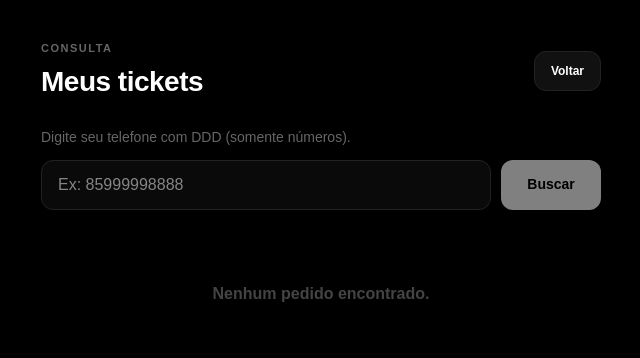
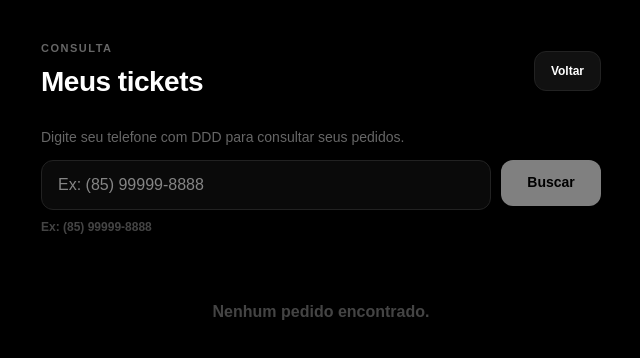
Before and after one commit to Dev-nathansilva/Rifa-idba, a Next.js app: page /meus-tickets in a window 1280 px wide. Shown: the top 358 px of the page, without its empty margins (319-959 px from the left). Built offline with nearby package versions, Linux system fonts and the light colour scheme.

Commit message:
padronização do loading, validação meus tickets

```diff
--- a/src/app/checkout/page.js
+++ b/src/app/checkout/page.js
@@ -2,6 +2,7 @@
 
 import { useEffect, useMemo, useState } from "react";
 import { useRouter } from "next/navigation";
+import LoadingScreen from "@/components/LoadingScreen";
 
 function pad4(n) {
   return String(n).padStart(4, "0");
@@ -243,9 +244,9 @@ export default function CheckoutPage() {
           ticketNumbers,
           buyer: {
             buyer_name: normalizeName(form.buyer_name),
-            buyer_phone: onlyDigits(form.buyer_phone),
+            buyer_phone: form.buyer_phone.trim(),
             buyer_email: form.buyer_email.trim(),
-            buyer_document: onlyDigits(form.buyer_document),
+            buyer_document: form.buyer_document.trim(),
           },
         }),
       });
@@ -263,29 +264,7 @@ export default function CheckoutPage() {
     }
   }
 
-  if (loading) {
-    return (
-      <div style={styles.loadingPage}>
-        <div
-          style={{
-            width: 32,
-            height: 32,
-            border: "3px solid rgba(255, 255, 255, 0.05)",
-            borderTop: "3px solid #fff",
-            borderRadius: "50%",
-            animation: "spin 0.8s linear infinite",
-          }}
-        />
-        <style jsx global>{`
-          @keyframes spin {
-            100% {
-              transform: rotate(360deg);
-            }
-          }
-        `}</style>
-      </div>
-    );
-  }
+  if (loading) return <LoadingScreen />;
 
   return (
     <div style={styles.page}>
--- a/src/app/meus-tickets/MeusTicketsCliente.js
+++ b/src/app/meus-tickets/MeusTicketsCliente.js
@@ -34,29 +34,79 @@ function statusStyle(status) {
   return { color: "#666", background: "#111", border: "1px solid #222" };
 }
 
+function onlyDigits(s) {
+  return String(s || "").replace(/\D/g, "");
+}
+
+function formatPhoneBR(value) {
+  const d = onlyDigits(value).slice(0, 11);
+
+  if (d.length === 0) return "";
+  if (d.length <= 2) return `(${d}`;
+  if (d.length <= 6) return `(${d.slice(0, 2)}) ${d.slice(2)}`;
+  if (d.length <= 10)
+    return `(${d.slice(0, 2)}) ${d.slice(2, 6)}-${d.slice(6)}`;
+  return `(${d.slice(0, 2)}) ${d.slice(2, 7)}-${d.slice(7)}`;
+}
+
+function isValidPhoneBR(value) {
+  const d = onlyDigits(value);
+
+  // 10 (fixo) ou 11 (celular) com DDD
+  if (!(d.length === 10 || d.length === 11)) return false;
+
+  // DDD não pode começar com 0
+  if (d[0] === "0") return false;
+
+  // opcional: celular normalmente começa com 9 (após DDD) quando tem 11 dígitos
+  // se quiser forçar:
+  // if (d.length === 11 && d[2] !== "9") return false;
+
+  return true;
+}
+
 export default function MeusTicketsClient() {
   const router = useRouter();
   const searchParams = useSearchParams();
   const raffleId = searchParams.get("raffleId") || "";
 
   const [phone, setPhone] = useState("");
+  const [touched, setTouched] = useState(false);
+
   const [loading, setLoading] = useState(false);
   const [orders, setOrders] = useState([]);
   const [errorMsg, setErrorMsg] = useState("");
 
-  const canSearch = useMemo(
-    () => phone.replace(/\D/g, "").length >= 10,
-    [phone],
-  );
+  const phoneDigits = useMemo(() => onlyDigits(phone), [phone]);
+
+  const phoneError = useMemo(() => {
+    if (!touched) return "";
+    if (!phoneDigits) return "Digite seu telefone com DDD.";
+    if (!isValidPhoneBR(phone)) return "Telefone inválido. Ex: (85) 99999-8888";
+    return "";
+  }, [touched, phoneDigits, phone]);
+
+  const canSearch = useMemo(() => {
+    return isValidPhoneBR(phone) && !loading;
+  }, [phone, loading]);
 
   async function buscar() {
+    setTouched(true);
+
+    if (!isValidPhoneBR(phone)) {
+      setErrorMsg("Digite um telefone válido para buscar seus pedidos.");
+      setOrders([]);
+      return;
+    }
+
     setLoading(true);
     setErrorMsg("");
     setOrders([]);
 
     try {
       const qs = new URLSearchParams();
-      qs.set("phone", phone);
+      // ✅ manda só dígitos para funcionar mesmo com telefone salvo formatado no banco
+      qs.set("phone", phoneDigits);
       if (raffleId) qs.set("raffleId", raffleId);
 
       const res = await fetch(`/api/my-orders?${qs.toString()}`);
@@ -86,24 +136,40 @@ export default function MeusTicketsClient() {
         </header>
 
         <p style={styles.instruction}>
-          Digite seu telefone com DDD (somente números).
+          Digite seu telefone com DDD para consultar seus pedidos.
         </p>
 
         <div style={styles.searchRow}>
-          <input
-            value={phone}
-            onChange={(e) => setPhone(e.target.value)}
-            placeholder="Ex: 85999998888"
-            style={styles.input}
-          />
+          <div style={{ flex: 1 }}>
+            <input
+              value={phone}
+              onChange={(e) => {
+                setPhone(formatPhoneBR(e.target.value));
+                if (errorMsg) setErrorMsg("");
+              }}
+              onBlur={() => setTouched(true)}
+              placeholder="Ex: (85) 99999-8888"
+              inputMode="tel"
+              autoComplete="tel"
+              style={{
+                ...styles.input,
+                ...(phoneError ? styles.inputError : null),
+              }}
+            />
+            {phoneError ? (
+              <div style={styles.fieldError}>{phoneError}</div>
+            ) : (
+              <div style={styles.hint}>Ex: (85) 99999-8888</div>
+            )}
+          </div>
 
           <button
             onClick={buscar}
-            disabled={!canSearch || loading}
+            disabled={!canSearch}
             style={{
               ...styles.primaryBtn,
-              opacity: !canSearch || loading ? 0.5 : 1,
-              cursor: !canSearch || loading ? "not-allowed" : "pointer",
+              opacity: !canSearch ? 0.5 : 1,
+              cursor: !canSearch ? "not-allowed" : "pointer",
             }}
           >
             {loading ? <div className="spinner-sm" /> : "Buscar"}
@@ -116,7 +182,7 @@ export default function MeusTicketsClient() {
           </div>
         )}
 
-        <div style={{ marginTop: 32 }}>
+        <div style={{ marginTop: 24 }}>
           {orders.length === 0 && !loading ? (
             <div style={styles.emptyState}>Nenhum pedido encontrado.</div>
           ) : (
@@ -124,6 +190,7 @@ export default function MeusTicketsClient() {
               const nums = (o.order_items || [])
                 .map((i) => i.ticket_number)
                 .sort((a, b) => a - b);
+
               const st = statusStyle(o.status);
 
               return (
@@ -238,12 +305,18 @@ const styles = {
     alignItems: "center",
     justifyContent: "center",
     minWidth: 100,
+    height: 46,
   },
 
   instruction: { fontSize: 14, color: "#666", marginBottom: 12 },
-  searchRow: { display: "flex", gap: 10, marginBottom: 20 },
+  searchRow: {
+    display: "flex",
+    gap: 10,
+    marginBottom: 14,
+    alignItems: "flex-start",
+  },
   input: {
-    flex: 1,
+    width: "100%",
     background: "#0a0a0a",
     border: "1px solid #222",
     padding: "12px 16px",
@@ -252,6 +325,14 @@ const styles = {
     fontSize: 16,
     outline: "none",
   },
+  inputError: { border: "1px solid #ff4444" },
+  fieldError: {
+    marginTop: 8,
+    fontSize: 12,
+    color: "#ff4444",
+    fontWeight: 700,
+  },
+  hint: { marginTop: 8, fontSize: 12, color: "#444", fontWeight: 600 },
 
   errorBox: {
     background: "#1a0000",
@@ -280,6 +361,7 @@ const styles = {
     justifyContent: "space-between",
     alignItems: "flex-start",
     marginBottom: 20,
+    gap: 14,
   },
   orderId: { fontSize: 12, fontWeight: 800, color: "#444", marginBottom: 6 },
   statusBadge: {
--- a/src/app/pagar/[orderId]/page.js
+++ b/src/app/pagar/[orderId]/page.js
@@ -133,8 +133,8 @@ export default function PagarPage() {
   return (
     <div style={styles.page}>
       <div style={styles.container}>
-        <header style={styles.header}>
-          <div>
+        <header className="flex-col md:flex-row" style={styles.header}>
+          <div className="w-full text-center md:text-left">
             <div style={styles.kicker}>Pagamento</div>
             <h1 style={styles.title}>Finalizar Compra</h1>
           </div>
--- a/src/app/rifa/page.js
+++ b/src/app/rifa/page.js
@@ -4,6 +4,7 @@ import { useEffect, useMemo, useState } from "react";
 import { useRouter } from "next/navigation";
 import { supabasePublic } from "@/lib/supabasePublic";
 import Image from "next/image";
+import LoadingScreen from "@/components/LoadingScreen";
 
 function pad4(n) {
   return String(n).padStart(4, "0");
@@ -229,31 +230,7 @@ export default function RifaPage() {
     }
   }
 
-  if (loading) {
-    return (
-      <div style={styles.loadingPage}>
-        <div className="spinner-main" />
-        <style jsx>{`
-          .spinner-main {
-            width: 48px;
-            height: 48px;
-            border: 3px solid rgba(255, 255, 255, 0.05);
-            border-top: 3px solid #fff;
-            border-radius: 50%;
-            animation: spin 0.8s linear infinite;
-          }
-          @keyframes spin {
-            0% {
-              transform: rotate(0deg);
-            }
-            100% {
-              transform: rotate(360deg);
-            }
-          }
-        `}</style>
-      </div>
-    );
-  }
+  if (loading) return <LoadingScreen label="Carregando rifa..." />;
 
   return (
     <div style={styles.page}>
--- /dev/null
+++ b/src/components/LoadingScreen.jsx
@@ -0,0 +1,46 @@
+"use client";
+
+export default function LoadingScreen({ label = "" }) {
+  return (
+    <div style={styles.wrap}>
+      <div style={styles.spinner} />
+      {label ? <div style={styles.label}>{label}</div> : null}
+
+      <style jsx global>{`
+        @keyframes spin {
+          to {
+            transform: rotate(360deg);
+          }
+        }
+      `}</style>
+    </div>
+  );
+}
+
+const styles = {
+  wrap: {
+    minHeight: "100vh",
+    background: "#000",
+    display: "flex",
+    flexDirection: "column",
+    alignItems: "center",
+    justifyContent: "center",
+    color: "rgba(255,255,255,0.65)",
+  },
+  spinner: {
+    width: 32,
+    height: 32,
+    borderRadius: "50%",
+    border: "3px solid rgba(255, 255, 255, 0.10)",
+    borderTopColor: "#fff",
+    animation: "spin 0.8s linear infinite",
+  },
+  label: {
+    marginTop: 14,
+    fontSize: 11,
+    fontWeight: 800,
+    letterSpacing: 2,
+    opacity: 0.55,
+    textTransform: "uppercase",
+  },
+};
```
